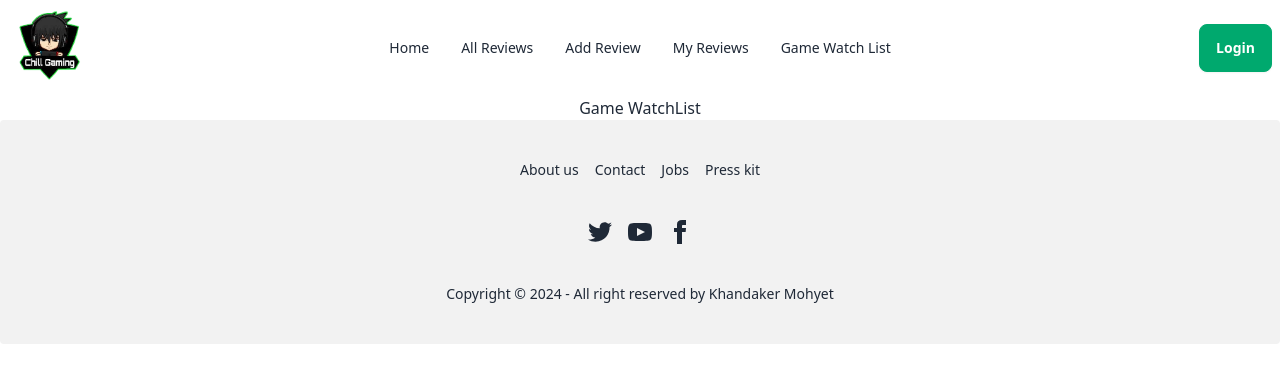
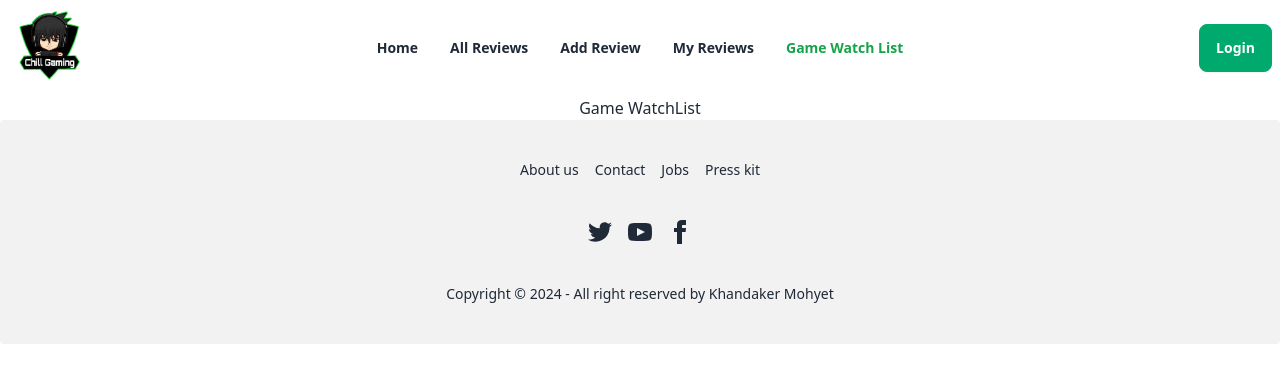
Before and after one commit to Khandaker-Mohyet/Chill-Gamer-client, a React (Vite) app: page /gameWatchList in a window 1280 px wide. Shown: the top 382 px of the page. Built offline with nearby package versions, Linux system fonts and the light colour scheme; no server answers.

Commit message:
update navbar

```diff
--- a/src/Components/Navbar.jsx
+++ b/src/Components/Navbar.jsx
@@ -28,15 +28,11 @@ const Navbar = () => {
       <ul
         tabIndex={0}
         className="menu menu-sm dropdown-content bg-base-100 rounded-box z-[1] mt-3 w-52 p-2 shadow">
-        <li><a>Item 1</a></li>
-        <li>
-          <a>Parent</a>
-          <ul className="p-2">
-            <li><a>Submenu 1</a></li>
-            <li><a>Submenu 2</a></li>
-          </ul>
-        </li>
-        <li><a>Item 3</a></li>
+      <NavLink className={({ isActive }) => ` font-bold ${isActive ? 'text-green-600' : 'hover:text-green-600'}`} to={"/"}><li><a>Home</a></li></NavLink>
+      <NavLink className={({ isActive }) => ` font-bold ${isActive ? 'text-green-600' : 'hover:text-green-600'}`} to={"/allReviews"}><li><a>All Reviews</a></li></NavLink>
+      <NavLink className={({ isActive }) => ` font-bold ${isActive ? 'text-green-600' : 'hover:text-green-600'}`} to={"/addReview"}><li><a>Add Review</a></li></NavLink>
+      <NavLink className={({ isActive }) => ` font-bold ${isActive ? 'text-green-600' : 'hover:text-green-600'}`} to={"/myReviews"}><li><a>My Reviews</a></li></NavLink>
+      <NavLink className={({ isActive }) => ` font-bold ${isActive ? 'text-green-600' : 'hover:text-green-600'}`} to={"/gameWatchList"}><li><a>Game Watch List</a></li></NavLink>
       </ul>
     </div>
     <img className="w-20 h-20 my-auto"  src={logo} alt="" />
@@ -44,11 +40,11 @@ const Navbar = () => {
   <div className="navbar-center hidden lg:flex">
     <ul className="menu menu-horizontal px-1">
 
-      <NavLink to={"/"}><li><a>Home</a></li></NavLink>
-      <NavLink to={"/allReviews"}><li><a>All Reviews</a></li></NavLink>
-      <NavLink to={"/addReview"}><li><a>Add Review</a></li></NavLink>
-      <NavLink to={"/myReviews"}><li><a>My Reviews</a></li></NavLink>
-      <NavLink to={"/gameWatchList"}><li><a>Game Watch List</a></li></NavLink>
+      <NavLink className={({ isActive }) => ` font-bold ${isActive ? 'text-green-600' : 'hover:text-green-600'}`} to={"/"}><li><a>Home</a></li></NavLink>
+      <NavLink className={({ isActive }) => ` font-bold ${isActive ? 'text-green-600' : 'hover:text-green-600'}`} to={"/allReviews"}><li><a>All Reviews</a></li></NavLink>
+      <NavLink className={({ isActive }) => ` font-bold ${isActive ? 'text-green-600' : 'hover:text-green-600'}`} to={"/addReview"}><li><a>Add Review</a></li></NavLink>
+      <NavLink className={({ isActive }) => ` font-bold ${isActive ? 'text-green-600' : 'hover:text-green-600'}`} to={"/myReviews"}><li><a>My Reviews</a></li></NavLink>
+      <NavLink className={({ isActive }) => ` font-bold ${isActive ? 'text-green-600' : 'hover:text-green-600'}`} to={"/gameWatchList"}><li><a>Game Watch List</a></li></NavLink>
     </ul>
   </div>
       <div className="navbar-end">
```
